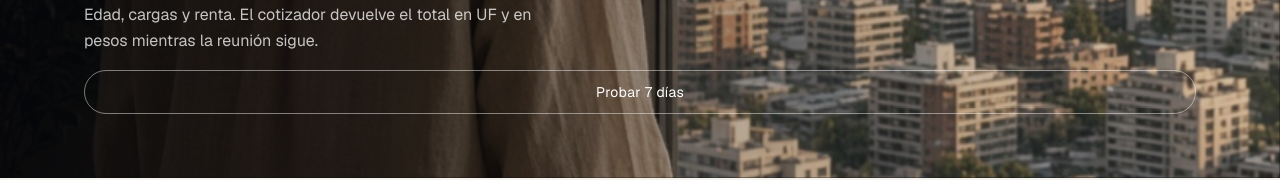
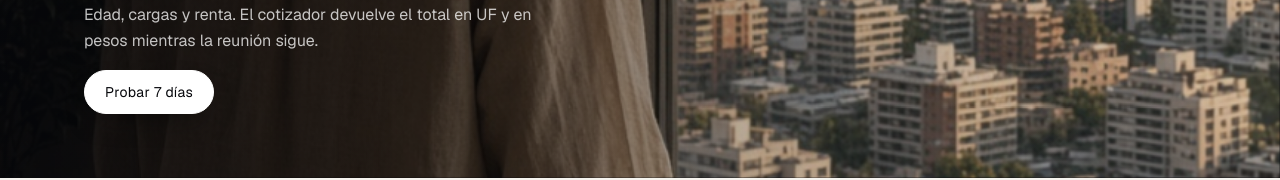
Before and after one commit to rauledu7/isapre-admin, a Next.js app: page /inicio in a window 1280 px wide. Shown: the part 2459-2639 px from the top of the page. Built offline with nearby package versions, Linux system fonts and the light colour scheme; no server answers.

Commit message:
Abre Entrar y Probar en otra pestaña en toda la landing, y deja legible el botón sobre la foto.
Co-authored-by: Cursor <cursoragent@cursor.com>

```diff
--- a/src/components/landing/Landing.tsx
+++ b/src/components/landing/Landing.tsx
@@ -69,16 +69,19 @@ function Vacio({
   href,
   children,
   compacto = false,
-  nueva = false,
+  solido = false,
 }: {
   href: string;
   children: string;
   compacto?: boolean;
-  nueva?: boolean;
+  solido?: boolean;
 }) {
   const clase = cn(
-    "inline-flex items-center justify-center rounded-full border border-white/45 bg-transparent text-white transition duration-300 hover:border-white hover:bg-white/10",
+    "inline-flex w-fit items-center justify-center rounded-full transition duration-300",
     compacto ? "h-9 px-4 text-sm" : "h-11 px-5 text-sm tracking-wide",
+    solido
+      ? "border border-white bg-white text-[#07080c] shadow-[0_12px_30px_-14px_rgba(0,0,0,0.7)] hover:bg-white/90"
+      : "border border-white/45 bg-transparent text-white hover:border-white hover:bg-white/10",
   );
   if (href.startsWith("#")) {
     return (
@@ -88,7 +91,7 @@ function Vacio({
     );
   }
   return (
-    <a href={href} target={nueva ? "_blank" : undefined} rel={nueva ? "noopener noreferrer" : undefined} className={clase}>
+    <a href={href} target="_blank" rel="noopener noreferrer" className={clase}>
       {children}
     </a>
   );
@@ -107,10 +110,10 @@ export function Landing({ display }: { display: string }) {
             <AnclaSuave href="#planes" className="hidden px-2 text-sm text-white/60 transition-colors duration-300 hover:text-white lg:inline">
               Planes
             </AnclaSuave>
-            <Vacio href="/login" compacto nueva>
+            <Vacio href="/login" compacto>
               Entrar
             </Vacio>
-            <Vacio href="/registro" compacto nueva>
+            <Vacio href="/registro" compacto>
               Probar 7 días
             </Vacio>
           </nav>
@@ -192,7 +195,7 @@ export function Landing({ display }: { display: string }) {
               <p className="max-w-md text-base leading-relaxed text-white/75">
                 Edad, cargas y renta. El cotizador devuelve el total en UF y en pesos mientras la reunión sigue.
               </p>
-              <Vacio href="/registro">Probar 7 días</Vacio>
+              <Vacio href="/registro" solido>Probar 7 días</Vacio>
             </div>
           </div>
         </section>
```
